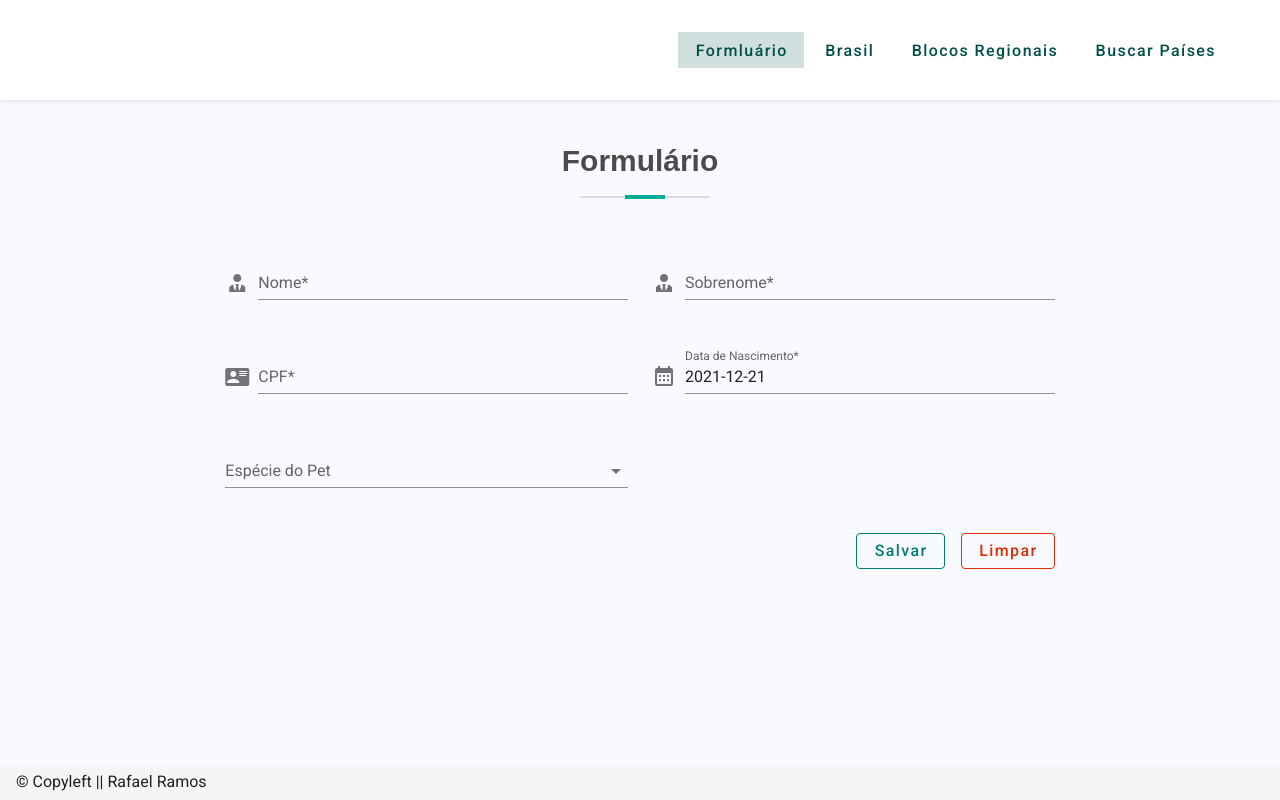
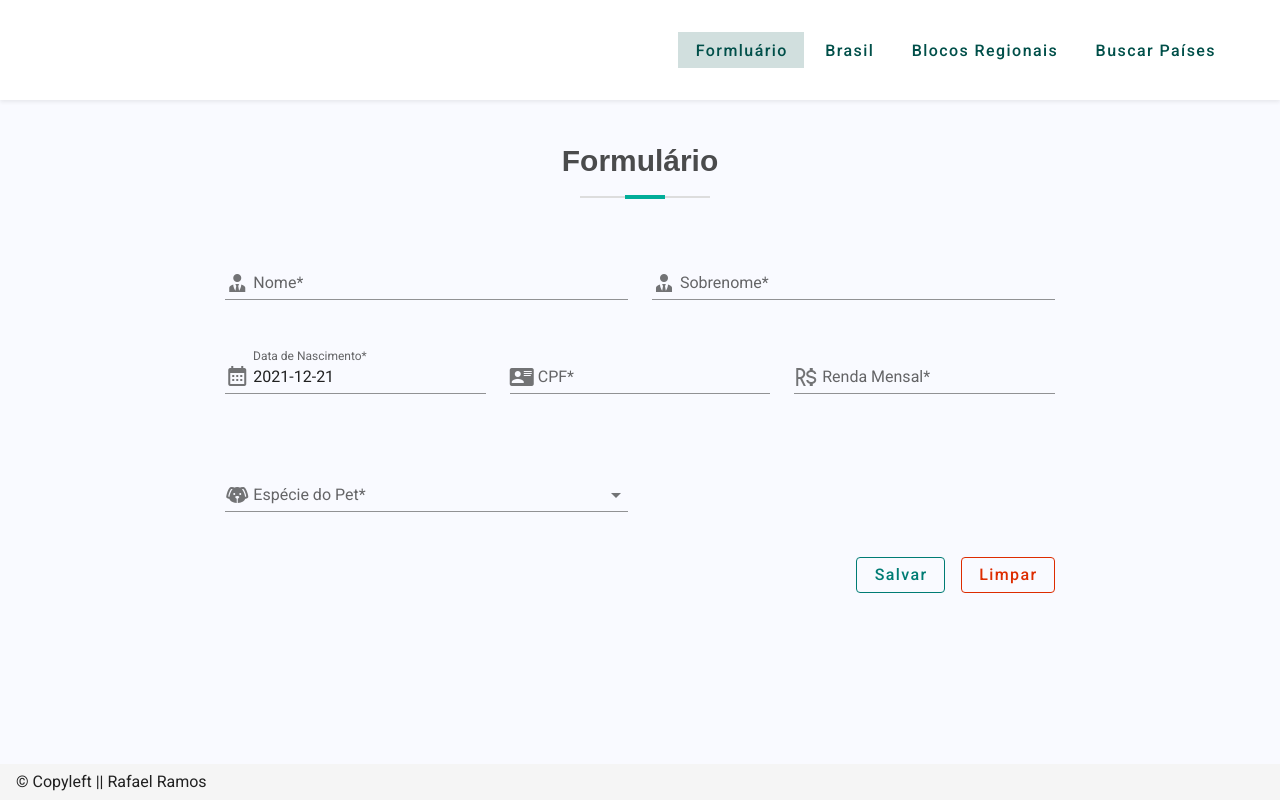
Before and after one commit to rafaelramos64/desafio-suthub, a Nuxt app: page /form in a window 1280 px wide. Built offline with nearby package versions, Linux system fonts and the light colour scheme.

Commit message:
Deleted email and check-box text-field, added a new monthly income text-field and resctructured form

```diff
--- a/pages/form.vue
+++ b/pages/form.vue
@@ -16,7 +16,7 @@
                 :error-messages="nameErrors"
                 label="Nome*"
                 placeholder="Informe seu nome"
-                prepend-icon="mdi-account-tie"
+                prepend-inner-icon="mdi-account-tie"
                 required
                 color="terciary"
                 @input="$v.name.$touch()"
@@ -29,8 +29,8 @@
                 v-model="surname"
                 :error-messages="surnameErrors"
                 label="Sobrenome*"
-                placeholder="Informe segundo nome e sobrenome"
-                prepend-icon="mdi-account-tie"
+                placeholder="Informe o seu sobrenome completo"
+                prepend-inner-icon="mdi-account-tie"
                 required
                 color="terciary"
                 @input="$v.surname.$touch()"
@@ -40,14 +40,47 @@
           </v-row>
 
           <v-row>
-            <v-col cols="12" sm="6">
-               <v-text-field
+            <v-col cols="12" sm="6" md="4">
+              <v-menu
+                v-model="birthDate.menu"
+                :close-on-content-click="false"
+                :nudge-right="40"
+                transition="scale-transition"
+                offset-y
+                min-width="auto"
+                color="terciary"
+              >
+                <template v-slot:activator="{ on, attrs }">
+                  <v-text-field
+                    v-model="birthDate.date"
+                    label="Data de Nascimento*"
+                    prepend-inner-icon="mdi-calendar-month"
+                    readonly
+                    v-bind="attrs"
+                    v-on="on"
+                    :error-messages="birthDateErrors"
+                    required
+                    color="terciary"
+                    header-color="primary"
+                    @input="$v.birthDate.date.$touch()"
+                    @blur="$v.birthDate.date.$touch()"
+                  />
+                </template>
+                <v-date-picker
+                  v-model="birthDate.date"
+                  @input="birthDate.menu = false"
+                  color="terciary"
+                ></v-date-picker>
+              </v-menu>
+            </v-col>
+
+            <v-col cols="12" sm="6" md="4">
+              <v-text-field
                 v-model="CPF"
                 :error-messages="cpfErrors"
                 label="CPF*"
                 placeholder="Informe seu cpf"
-                prepend-icon="mdi-card-account-details"
-                number
+                prepend-inner-icon="mdi-card-account-details"
                 v-mask="'###.###.###-##'"
                 required
                 color="terciary"
@@ -64,38 +97,25 @@
               </v-text-field>
             </v-col>
 
-            <v-col cols="12" sm="6">
-              <v-menu
-                v-model="birthDate.menu"
-                :close-on-content-click="false"
-                :nudge-right="40"
-                transition="scale-transition"
-                offset-y
-                min-width="auto"
+            <v-col cols="12" sm="6" md="4">
+              <v-text-field
+                v-model="income"
+                :error-messages="incomeErrors"
+                label="Renda Mensal*"
+                placeholder="Informe sua renda"
+                prepend-inner-icon="mdi-currency-brl"
                 color="terciary"
-              >
-                <template v-slot:activator="{ on, attrs }">
-                  <v-text-field
-                    v-model="birthDate.date"
-                    label="Data de Nascimento*"
-                    prepend-icon="mdi-calendar-month"
-                    readonly
-                    v-bind="attrs"
-                    v-on="on"
-                    :error-messages="birthDateErrors"
-                    required
-                    color="terciary"
-                    header-color="primary"
-                    @input="$v.birthDate.date.$touch()"
-                    @blur="$v.birthDate.date.$touch()"
-                  ></v-text-field>
-                </template>
-                <v-date-picker
-                  v-model="birthDate.date"
-                  @input="birthDate.menu = false"
-                  color="terciary"
-                ></v-date-picker>
-              </v-menu>
+                type="number"
+                required
+                @input="$v.income.$touch()"
+                @blur="$v.income.$touch()"
+              />
+            </v-col>
+          </v-row>
+
+          <v-row>
+            <v-col>
+
             </v-col>
           </v-row>
 
@@ -105,7 +125,9 @@
                 v-model="petSpecie"
                 :items="species"
                 :error-messages="petSpecieErrors"
-                label="Espécie do Pet"
+                label="Espécie do Pet*"
+                prepend-inner-icon="mdi-dog"
+                color="terciary"
                 required
                 @change="$v.petSpecie.$touch()"
                 @blur="$v.petSpecie.$touch()"
@@ -116,7 +138,10 @@
                 v-model="petRace"
                 :items="petSpecie === 'Cão' ? dogRaces : catRaces"
                 :error-messages="petRaceErrors"
-                :label="petSpecie === 'Cão' ? 'Raça do Cão' : 'Raça do Gato'"
+                :label="petSpecie === 'Cão' ? 'Raça do Cão*' : 'Raça do Gato*'"
+                :prepend-inner-icon="petSpecie === 'Cão' ? 'mdi-dog-side' : 'mdi-cat'"
+                color="terciary"
+                required
                 @change="$v.petRace.$touch()"
                 @blur="$v.petRace.$touch()"
               />
@@ -126,30 +151,16 @@
               <v-text-field
                 v-model="otherPetRace"
                 :error-messages="otherPetRaceErrors"
-                label="Informe a Raça"
+                label="Informe a Raça*"
                 :placeholder="petSpecie === 'Cão' ? 'Informe a raça do seu cão' : 'Informe a raça do seu gato'"
+                :prepend-inner-icon="petSpecie === 'Cão' ? 'mdi-dog-side' : 'mdi-cat'"
+                color="terciary"
+                required
                 @change="$v.otherPetRace.$touch()"
                 @blur="$v.otherPetRace.$touch()"
               />
             </v-col>
           </v-row>
-          <!-- <v-text-field
-            v-model="email"
-            :error-messages="emailErrors"
-            label="E-mail"
-            required
-            @input="$v.email.$touch()"
-            @blur="$v.email.$touch()"
-          ></v-text-field>
-
-          <v-checkbox
-            v-model="checkbox"
-            :error-messages="checkboxErrors"
-            label="Do you agree?"
-            required
-            @change="$v.checkbox.$touch()"
-            @blur="$v.checkbox.$touch()"
-          ></v-checkbox> -->
 
          <v-row justify="end">
            <v-col cols="4" class="text-right">
@@ -169,7 +180,7 @@
 
 <script>
 import { validationMixin } from 'vuelidate'
-import { required, minLength, email, between } from 'vuelidate/lib/validators'
+import { required, minLength, between } from 'vuelidate/lib/validators'
 import { cpf } from 'cpf-cnpj-validator'
 
 export default {
@@ -185,7 +196,10 @@ export default {
       }
     },
     CPF: { required },
-    email: { required, email },
+    income: {
+      required,
+      between: between(1000, 999999999999999)
+    },
     petSpecie: { required },
     petRace: { required },
     otherPetRace: { required },
@@ -206,7 +220,7 @@ export default {
       },
       CPF: '',
       validCPF: undefined,
-      email: '',
+      income: null,
       petSpecie: null,
       species: [
         'Cão',
@@ -230,7 +244,6 @@ export default {
         'Outro'
       ],
       otherPetRace: '',
-      checkbox: false,
     }
   },
 
@@ -247,7 +260,7 @@ export default {
       const errors = []
       if (!this.$v.surname.$dirty) return errors
       !this.$v.surname.minLength && errors.push('Para Sobrenome, é preciso pelo menos 4 caracteres.')
-      !this.$v.surname.required && errors.push('O Segundo nome e sobrenome é obrigatório.')
+      !this.$v.surname.required && errors.push('O Sobrenome é obrigatório.')
       return errors
     },
 
@@ -255,7 +268,7 @@ export default {
       const errors = []
       if (!this.$v.birthDate.date.$dirty) return errors
       !this.$v.birthDate.date.between && errors.push('A idade mínima é 18 e a máxima é 65.')
-      !this.$v.birthDate.date.required && errors.push('O Data de Nascimento é obrigatório.')
+      !this.$v.birthDate.date.required && errors.push('A Data de Nascimento é obrigatória.')
       return errors
     },
 
@@ -267,39 +280,36 @@ export default {
       return errors
     },
 
+    incomeErrors () {
+      const errors = []
+      if (!this.$v.income.$dirty) return errors
+      !this.$v.income.required && errors.push('A renda mensal é obrigatória.')
+      !this.$v.income.between &&
+        errors.push(this.income >= 1000 && this.income >= 999999999999999 ?
+          'A renda informada não é aceita como válida.' : 'A renda mínima é R$ 1.000,00.' )
+      return errors
+    },
+
     petSpecieErrors () {
       const errors = []
       if (!this.$v.petSpecie.$dirty) return errors
-      !this.$v.petSpecie.required && errors.push('A espécie do pet é obrigatório.')
+      !this.$v.petSpecie.required && errors.push('A espécie do pet é obrigatória.')
       return errors
     },
 
     petRaceErrors () {
       const errors = []
       if (!this.$v.petRace.$dirty) return errors
-      !this.$v.petRace.required && errors.push('A raça do pet é obrigatório.')
+      !this.$v.petRace.required &&
+        errors.push(this.petSpecie === 'Cão' ? 'A raça do cão é obrigatória.' : 'A raça do gato é obrigatória.')
       return errors
     },
 
     otherPetRaceErrors () {
       const errors = []
       if (!this.$v.otherPetRace.$dirty) return errors
-      !this.$v.otherPetRace.required && errors.push('A raça do pet é obrigatório.')
-      return errors
-    },
-
-    emailErrors () {
-      const errors = []
-      if (!this.$v.email.$dirty) return errors
-      !this.$v.email.email && errors.push('Must be valid e-mail')
-      !this.$v.email.required && errors.push('E-mail is required')
-      return errors
-    },
-
-    checkboxErrors () {
-      const errors = []
-      if (!this.$v.checkbox.$dirty) return errors
-      !this.$v.checkbox.checked && errors.push('You must agree to continue!')
+      !this.$v.otherPetRace.required &&
+        errors.push(this.petSpecie === 'Cão' ? 'A raça do cão é obrigatória.' : 'A raça do gato é obrigatória.')
       return errors
     },
   },
```
